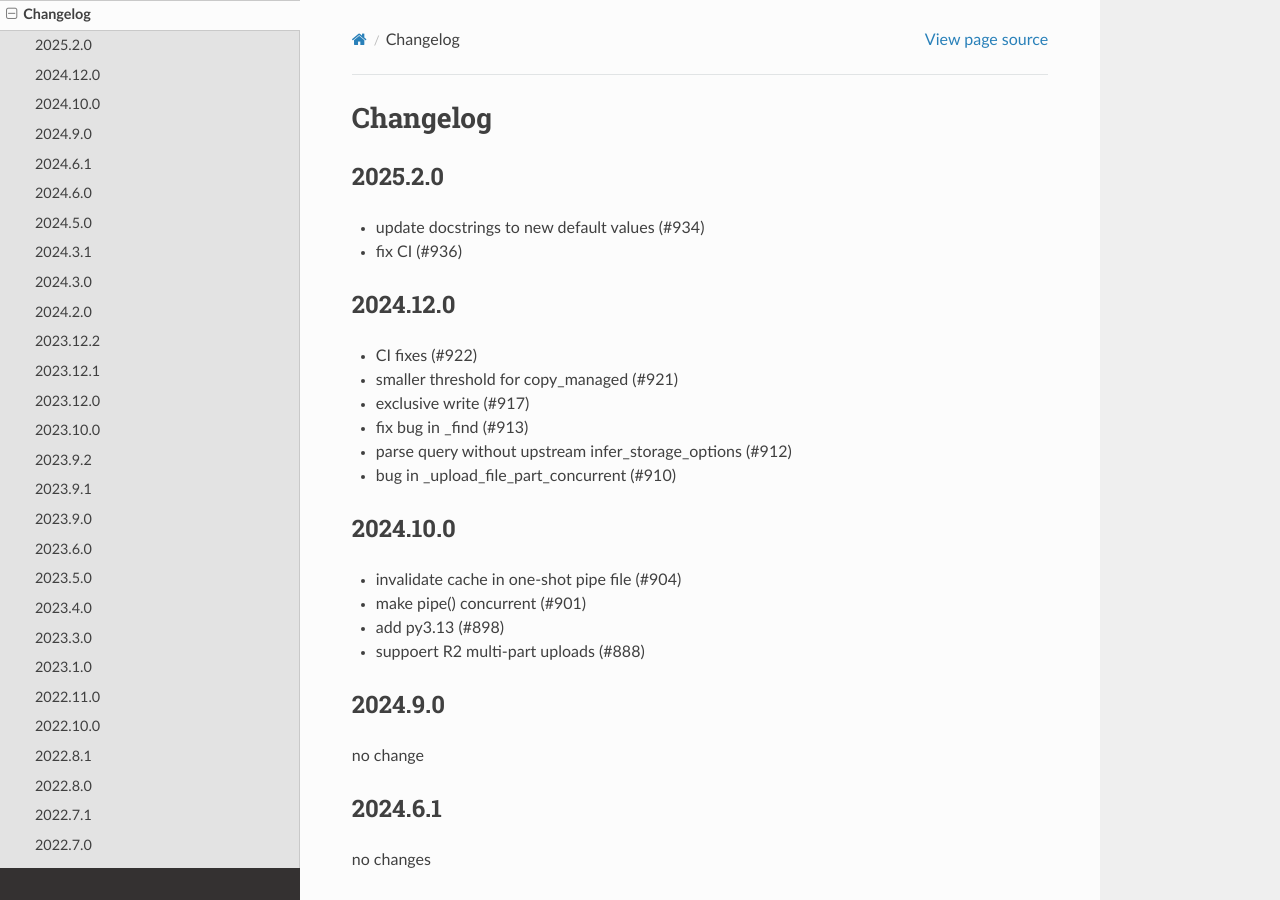
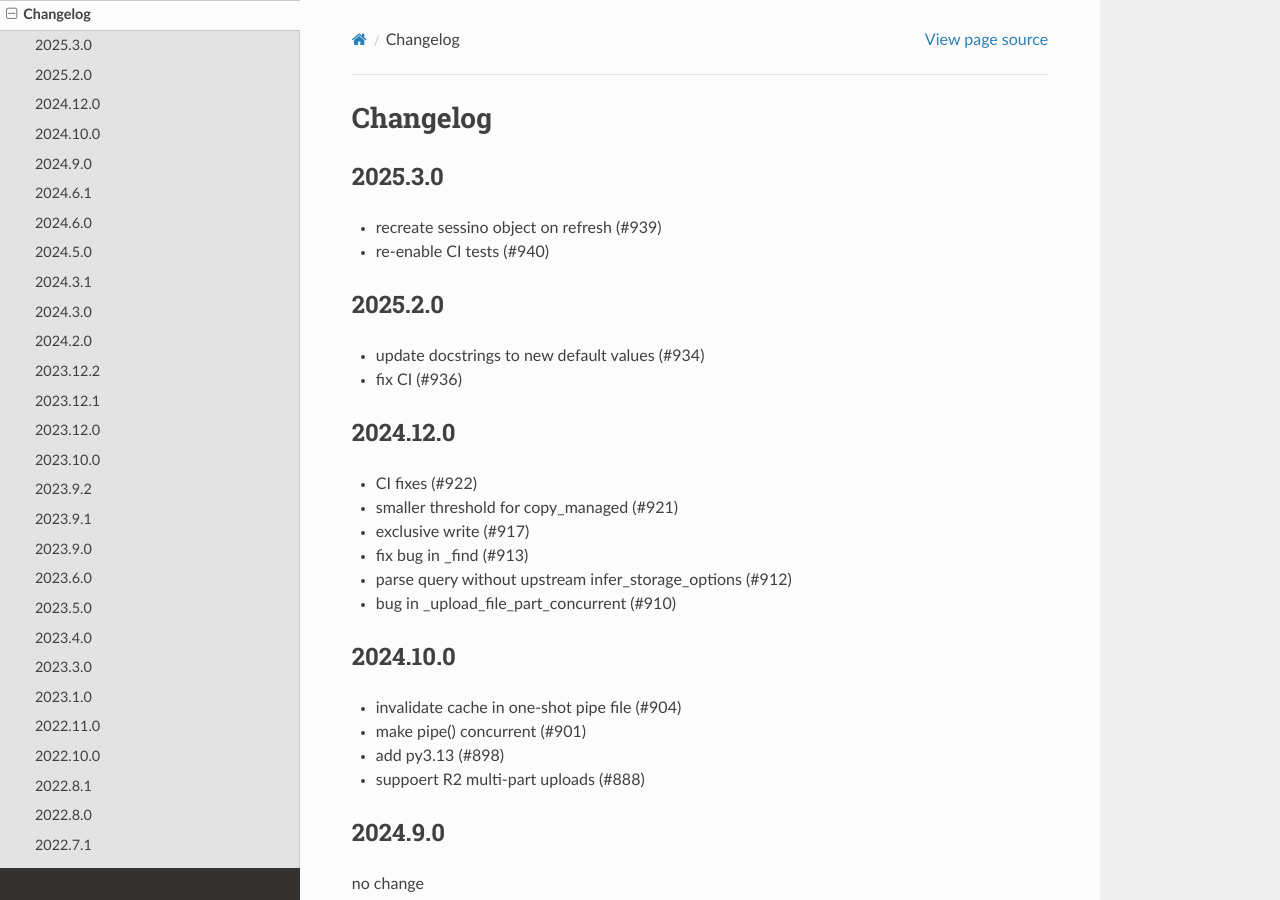
Before and after one commit to zarr-developers/s3fs, a Sphinx documentation site: the page built from docs/source/changelog.rst, in a window 1280 px wide and 900 px high. Built offline with Sphinx 7.4.7 and the Read the Docs theme 3.1.0, drawn with Linux system fonts in a browser that asks for light colours.

Commit message:
changelog (#947)

```diff
--- a/docs/source/changelog.rst
+++ b/docs/source/changelog.rst
@@ -1,5 +1,11 @@
 Changelog
 =========
+
+2025.3.0
+--------
+
+- recreate sessino object on refresh (#939)
+- re-enable CI tests (#940)
 
 2025.2.0
 --------
--- a/requirements.txt
+++ b/requirements.txt
@@ -1,3 +1,3 @@
 aiobotocore>=2.5.4,<3.0.0
-fsspec==2025.2.0.*
+fsspec==2025.3.0.*
 aiohttp!=4.0.0a0, !=4.0.0a1
```
